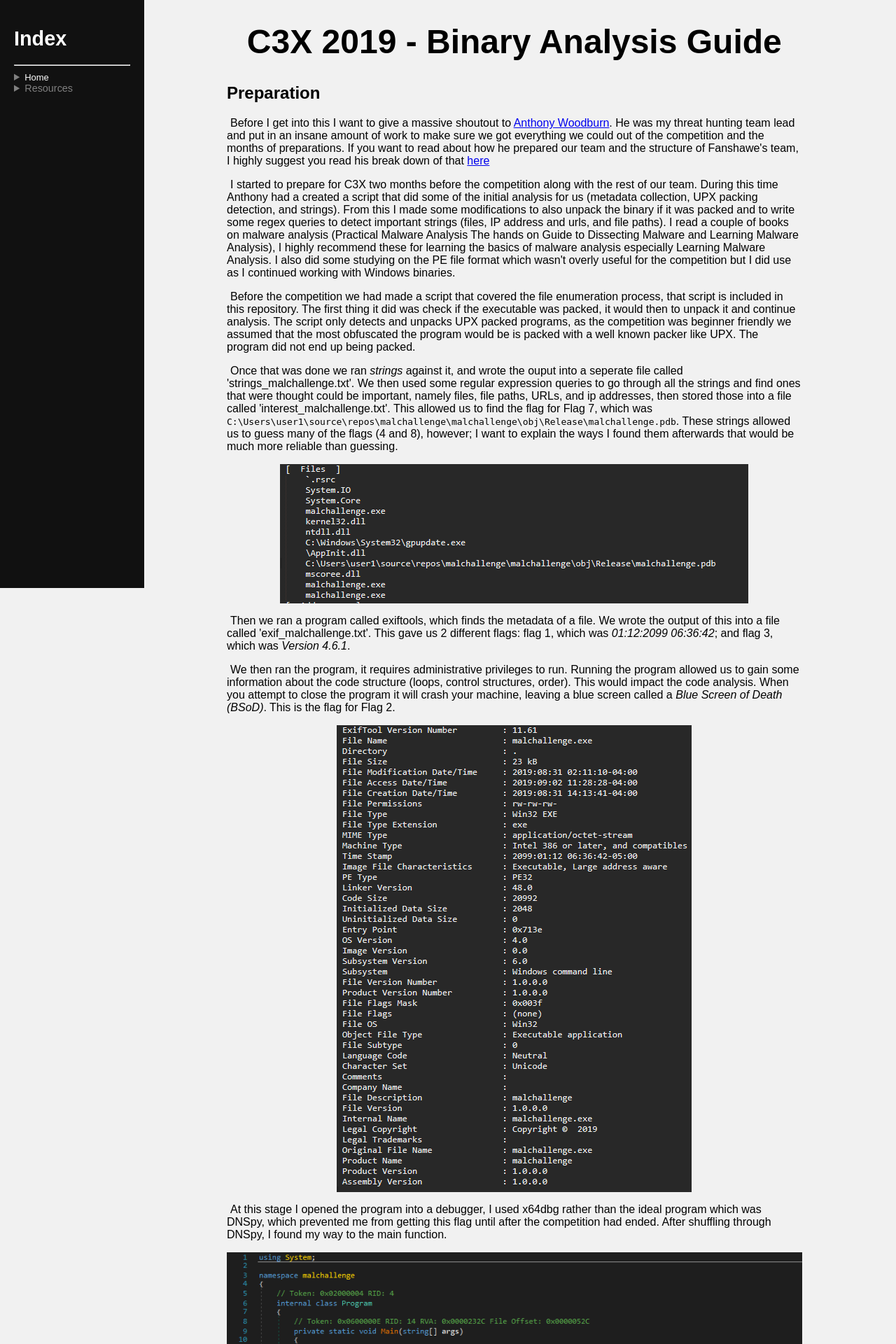
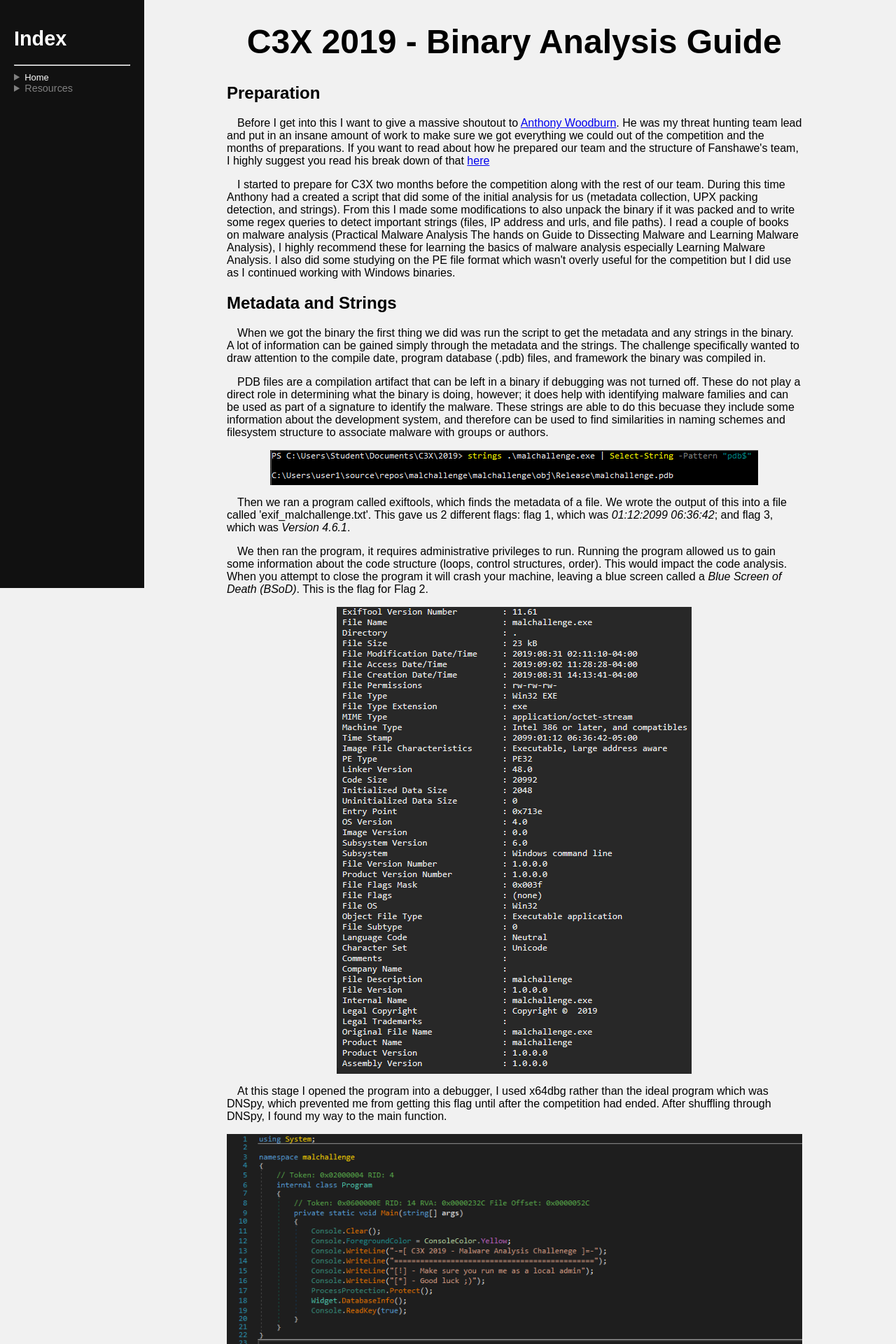
Before and after one commit to 3xperience/3xperience.github.io, a PHP site: page /writeup.html in a window 1280 px wide. Shown: the top 1920 px of the page at 70% size. Run offline with PHP 8.4, Linux system fonts and the light colour scheme.

Commit message:
Added content

```diff
--- a/theme.css
+++ b/theme.css
@@ -12,7 +12,7 @@ body {
 	font-size: 48px;
 }
 .mainContent .body {
-	text-indent: 5px;
+	text-indent: 15px;
 	text-size: 18px;
 }
 .mainContent .subTitle {
--- a/writeup.html
+++ b/writeup.html
@@ -24,15 +24,19 @@
 		<h1 class="pageTitle">C3X 2019 - Binary Analysis Guide</h1>
 		<h2 class="subTitle">Preparation</h2>
 		<p class="body">
-				Before I get into this I want to give a massive shoutout to <a href="https://www.linkedin.com/in/atwoodburn/">Anthony Woodburn</a>. He was my threat hunting team lead and put in an insane amount of work to make sure we got everything we could out of the competition and the months of preparations. If you want to read about how he prepared our team and the structure of Fanshawe's team, I highly suggest you read his break down of that <a href="https://baudlicious.github.io/C3X/">here</a>
-			</p>
-			<p class="body">
-				I started to prepare for C3X two months before the competition along with the rest of our team. During this time Anthony had a created a script that did some of the initial analysis for us (metadata collection, UPX packing detection, and strings). From this I made some modifications to also unpack the binary if it was packed and to write some regex queries to detect important strings (files, IP address and urls, and file paths). I read a couple of books on malware analysis (Practical Malware Analysis The hands on Guide to Dissecting Malware and Learning Malware Analysis), I highly recommend these for learning the basics of malware analysis especially Learning Malware Analysis. I also did some studying on the PE file format which wasn't overly useful for the competition but I did use as I continued working with Windows binaries.
+			Before I get into this I want to give a massive shoutout to <a href="https://www.linkedin.com/in/atwoodburn/">Anthony Woodburn</a>. He was my threat hunting team lead and put in an insane amount of work to make sure we got everything we could out of the competition and the months of preparations. If you want to read about how he prepared our team and the structure of Fanshawe's team, I highly suggest you read his break down of that <a href="https://baudlicious.github.io/C3X/">here</a>
 		</p>
-		<p class="body">Before the competition we had made a script that covered the file enumeration process, that script is included in this repository. The first thing it did was check if the executable was packed, it would then to unpack it and continue analysis. The script only detects and unpacks UPX packed programs, as the competition was beginner friendly we assumed that the most obfuscated the program would be is packed with a well known packer like UPX. The program did not end up being packed.</p>
-		<p class="body">Once that was done we ran <i>strings</i> against it, and wrote the ouput into a seperate file called 'strings_malchallenge.txt'. We then used some regular expression queries to go through all the strings and find ones that were thought could be important, namely files, file paths, URLs, and ip addresses, then stored those into a file called 'interest_malchallenge.txt'. This allowed us to find the flag for Flag 7, which was <code>C:\Users\user1\source\repos\malchallenge\malchallenge\obj\Release\malchallenge.pdb</code>. These strings allowed us to guess many of the flags (4 and 8), however; I want to explain the ways I found them afterwards that would be much more reliable than guessing.
+		<p class="body">
+			I started to prepare for C3X two months before the competition along with the rest of our team. During this time Anthony had a created a script that did some of the initial analysis for us (metadata collection, UPX packing detection, and strings). From this I made some modifications to also unpack the binary if it was packed and to write some regex queries to detect important strings (files, IP address and urls, and file paths). I read a couple of books on malware analysis (Practical Malware Analysis The hands on Guide to Dissecting Malware and Learning Malware Analysis), I highly recommend these for learning the basics of malware analysis especially Learning Malware Analysis. I also did some studying on the PE file format which wasn't overly useful for the competition but I did use as I continued working with Windows binaries.
 		</p>
-		<img src="./img/Flag-7.png"></img>
+		<h2 class="subTitle">Metadata and Strings</h2>
+		<p class="body">
+			When we got the binary the first thing we did was run the script to get the metadata and any strings in the binary. A lot of information can be gained simply through the metadata and the strings. The challenge specifically wanted to draw attention to the compile date, program database (.pdb) files, and framework the binary was compiled in.
+		</p>
+		<p class="body">
+			PDB files are a compilation artifact that can be left in a binary if debugging was not turned off. These do not play a direct role in determining what the binary is doing, however; it does help with identifying malware families and can be used as part of a signature to identify the malware. These strings are able to do this becuase they include some information about the development system, and therefore can be used to find similarities in naming schemes and filesystem structure to associate malware with groups or authors.
+		</p><img src="./img/pdb_file.png"></img>
+
 		<p class="body">Then we ran a program called exiftools, which finds the metadata of a file. We wrote the output of this into a file called 'exif_malchallenge.txt'. This gave us 2 different flags: flag 1, which was <i>01:12:2099 06:36:42</i>; and flag 3, which was <i>Version 4.6.1</i>.
 		</p>
 		<p class="body">We then ran the program, it requires administrative privileges to run. Running the program allowed us to gain some information about the code structure (loops, control structures, order). This would impact the code analysis. When you attempt to close the program it will crash your machine, leaving a blue screen called a <i>Blue Screen of Death (BSoD)</i>. This is the flag for Flag 2.
```
Also changed, not shown: img/pdb_file.PNG (added).
